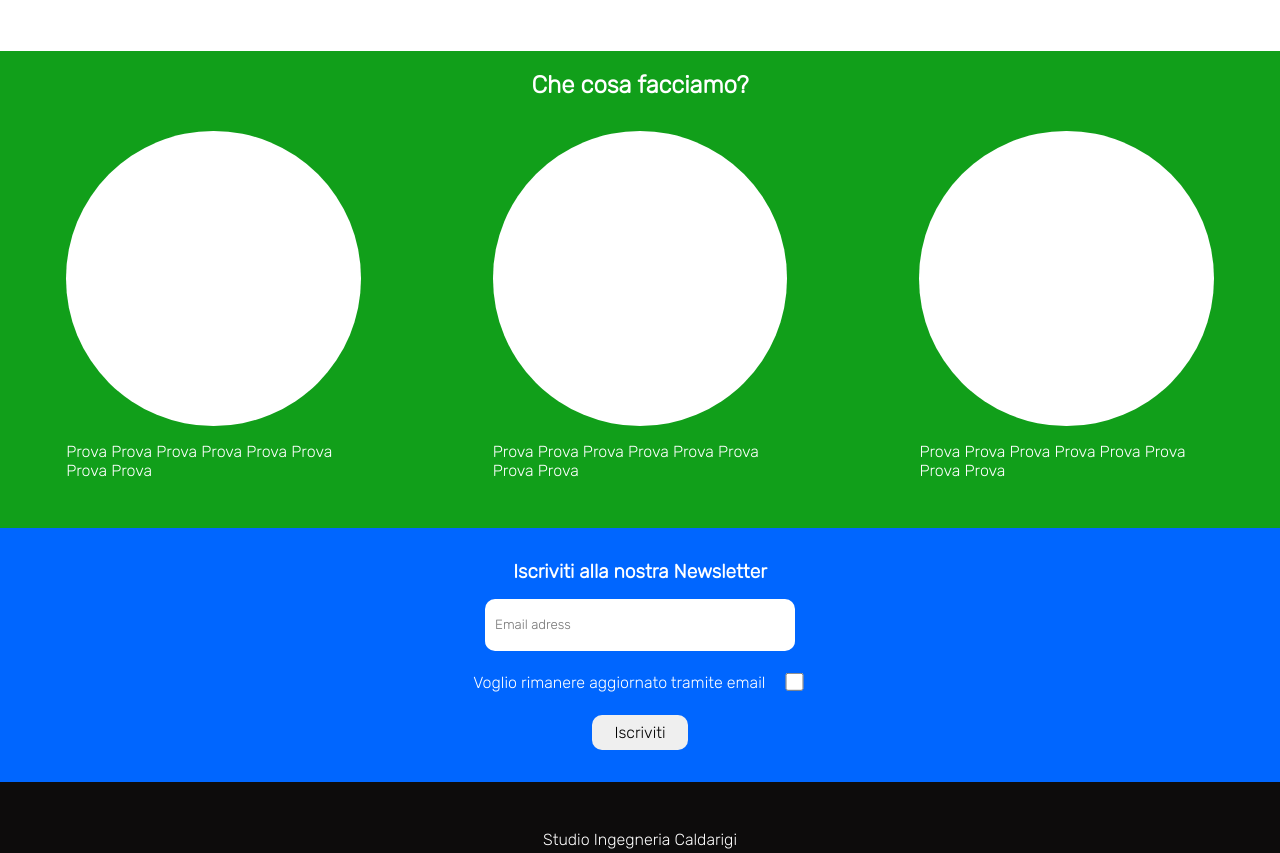
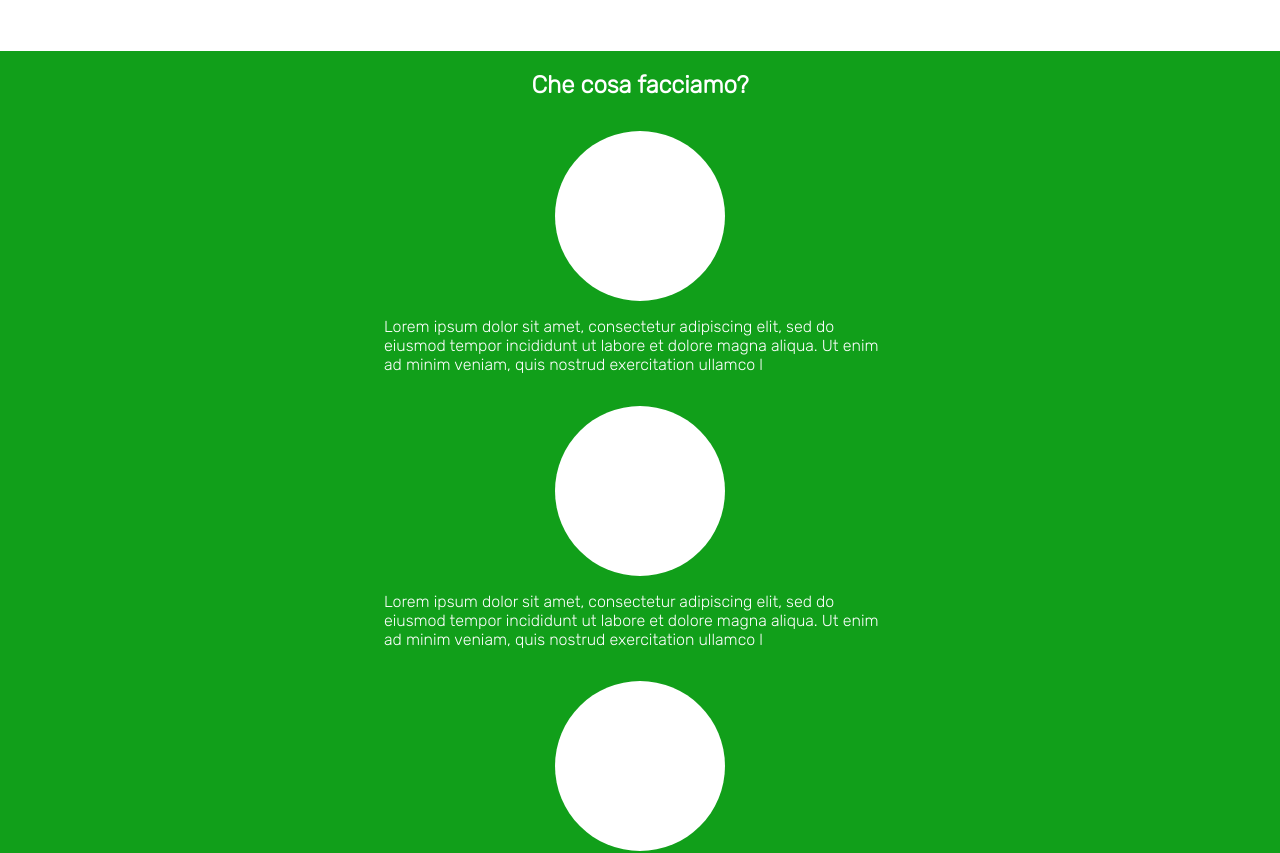
Before and after one commit to ThisisDC/Studio-ingegneria, a React (Create React App) app: page / in a window 1280 px wide. Shown: the part 880-1733 px from the top of the page. Built offline with nearby package versions, Linux system fonts and the light colour scheme.

Commit message:
Made some changes while waiting for animations and content

```diff
--- a/src/App.js
+++ b/src/App.js
@@ -1,4 +1,4 @@
-import { RouterProvider, createBrowserRouter, createHashRouter } from 'react-router-dom';
+import { RouterProvider, createBrowserRouter } from 'react-router-dom';
 import HomePage from './pages/Home';
 import ErrorPage from './pages/Error';
 import RootLayout from './pages/Root';
--- a/src/components/HeaderMenu.js
+++ b/src/components/HeaderMenu.js
@@ -15,13 +15,13 @@ function HeaderMenu(props) {
 
         <ul className={classes.list}>
           <NavLink to="/" onClick={onNavLinkClick}>
-            <li>Home</li>
+            <li>HOME</li>
           </NavLink>
           <NavLink to="chi-siamo" onClick={onNavLinkClick}>
-            <li>Chi siamo</li>
+            <li>CHI SIAMO</li>
           </NavLink>
           <NavLink to="progetti" onClick={onNavLinkClick}>
-            <li>Progetti</li>
+            <li>PROGETTI</li>
           </NavLink>
         </ul>
       </div>
--- a/src/components/HeaderMenu.module.css
+++ b/src/components/HeaderMenu.module.css
@@ -1,26 +1,32 @@
 .menu {
-  background-color: rgba(246, 246, 246, 0.923);
+  background-color: rgb(246, 246, 246);
   position: fixed;
-  width: 60%;
+  width: 16rem;
   height: 100%;
   z-index: 4;
   display: flex;
-  justify-content: center;
-  border-top-right-radius: 8px;
-  border-bottom-right-radius: 8px;
+  flex-direction: column;
+  /* border-top-right-radius: 8px;
+  border-bottom-right-radius: 8px; */
 }
 
 .list {
   user-select: none;
   list-style-type: none;
-  margin-top: 7.5rem;
-  margin-right: 40px;
+
 }
 
 li {
+  text-align: end;
   margin-top: 20px;
-  font-size: 2rem;
+  margin-right: 3rem;
+  font-size: 1.2rem;
   color: rgb(26, 26, 26);
+  padding: 5px;
+}
+
+li:hover {
+  background-color: rgb(207, 207, 207);
 }
 
 .x {
@@ -32,10 +38,10 @@ li {
   width: 3rem;
   height: 3rem;
   border-radius: 50%;
+  margin-left: 0.2rem;
+  margin-top: 5.7rem;
 }
 
 .x:hover {
-  background-color: rgb(8, 135, 135);
   background-color: rgb(167, 166, 166);
-
 }
--- a/src/components/MainHeader.js
+++ b/src/components/MainHeader.js
@@ -14,11 +14,11 @@ function MainHeader(props) {
           +39 328 178 9139 | caldarigic@gmail.com
         </p>
         <div className={Classes.socialLinks}>
-          <a href="https://www.facebook.com/" class="fa fa-facebook"> </a>
-          <a href="https://www.instagram.com/" class="fa fa-instagram"> </a>
-          <a href="https://twitter.com/home" class="fa fa-twitter"> </a>
-          <a href="https://www.google.com/" class="fa fa-google"> </a>
-          <a href="https://www.skype.com/it/" class="fa fa-skype"> </a>
+          <a href="https://www.facebook.com/" className="fa fa-facebook"> </a>
+          <a href="https://www.instagram.com/" className="fa fa-instagram"> </a>
+          <a href="https://twitter.com/home" className="fa fa-twitter"> </a>
+          <a href="https://www.google.com/" className="fa fa-google"> </a>
+          <a href="https://www.skype.com/it/" className="fa fa-skype"> </a>
 
         </div>
       </div>
--- a/src/components/MainHeader.module.css
+++ b/src/components/MainHeader.module.css
@@ -2,9 +2,9 @@ header {
   width: 100%;
   background-color: rgb(255, 255, 255);
   padding: auto;
-  position: sticky;
   top: 0;
   z-index: 3;
+  position: relative;
 }
 
 .logocontainer {
--- a/src/pages/Home.js
+++ b/src/pages/Home.js
@@ -42,19 +42,19 @@ function HomePage() {
           <div className={classes.section}>
             <div className={classes.circle}></div>
             <p className={classes.circleDesc}>
-              Prova Prova Prova Prova Prova Prova Prova Prova
+            Lorem ipsum dolor sit amet, consectetur adipiscing elit, sed do eiusmod tempor incididunt ut labore et dolore magna aliqua. Ut enim ad minim veniam, quis nostrud exercitation ullamco l
             </p>
           </div>
           <div className={classes.section}>
             <div className={classes.circle}></div>
             <p className={classes.circleDesc}>
-              Prova Prova Prova Prova Prova Prova Prova Prova
+            Lorem ipsum dolor sit amet, consectetur adipiscing elit, sed do eiusmod tempor incididunt ut labore et dolore magna aliqua. Ut enim ad minim veniam, quis nostrud exercitation ullamco l
             </p>
           </div>
           <div className={classes.section}>
             <div className={classes.circle}></div>
             <p className={classes.circleDesc}>
-              Prova Prova Prova Prova Prova Prova Prova Prova
+            Lorem ipsum dolor sit amet, consectetur adipiscing elit, sed do eiusmod tempor incididunt ut labore et dolore magna aliqua. Ut enim ad minim veniam, quis nostrud exercitation ullamco l
             </p>
           </div>
         </div>
--- a/src/pages/Home.module.css
+++ b/src/pages/Home.module.css
@@ -71,20 +71,30 @@ p {
 }
 
 .circlesDiv {
-  display: flex;
-  justify-content: space-around;
+  justify-content: space-between;
   margin: 2rem 0;
 }
 
+.circlesDiv div{
+  margin: 0 1.5rem;
+  margin: auto;
+}
+
 .circle {
+  height: 50vw;
+  width: 50vw;
+  max-width: 170px;
+  max-height: 170px;
   background-color: white;
-  height: 23vw;
-  width: 23vw;
   border-radius: 50%;
+  margin: auto;
 }
 
 .circleDesc {
-  width: 23vw;
+  width: 40vw;
+  margin: auto;
+  margin-bottom: 2rem;
+  margin-top: 1rem;
 }
 
 .newsLetterSection {
```
